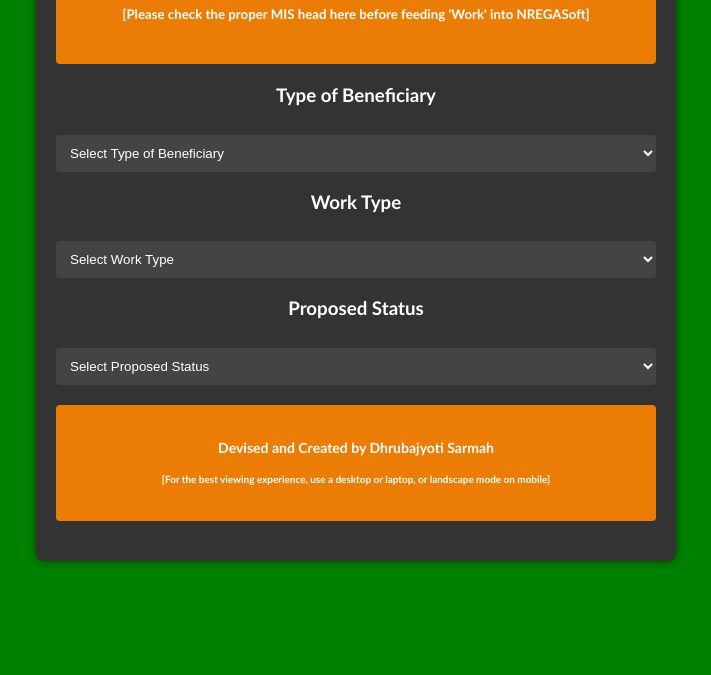
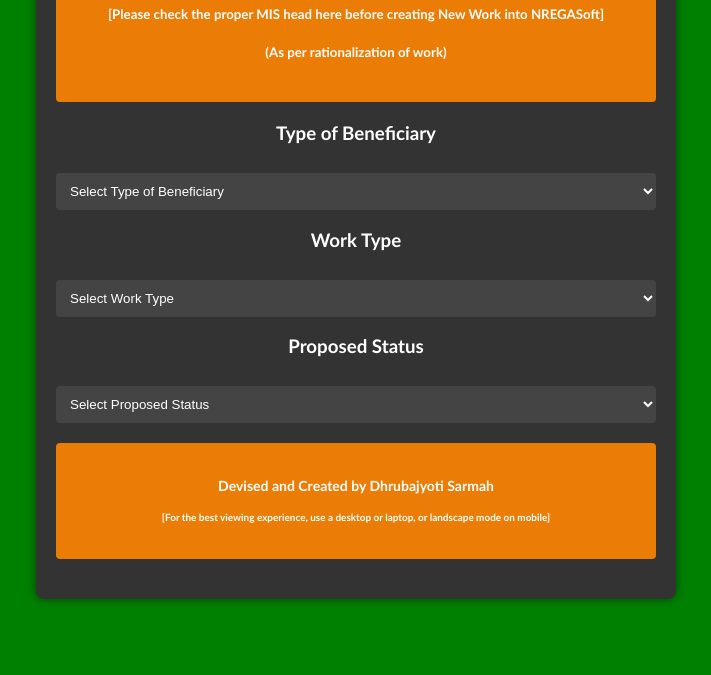
Before and after one commit to pnrd-dhrubajyoti/mgnregapermissibleworks, a plain HTML site: page index.html in a window 1280 px wide. Shown: the part 125-800 px from the top of the page, without its empty margins (284-995 px from the left). Drawn offline with Linux system fonts and the light colour scheme.

Commit message:
Update index.html

```diff
--- a/index.html
+++ b/index.html
@@ -4,6 +4,7 @@
     <meta charset="UTF-8">
     <meta name="viewport" content="width=device-width, initial-scale=1.0">
     <title>Permissible Works for MIS</title>
+	<title>Permissible Works for MIS</title>
 	<title>Permissible Works for MIS</title>
     <style>
         body {
@@ -65,7 +66,8 @@ text-align: centre;
 <div class="container">
     <div class="header-box">
        <h2>265 Permissible Works for NREGASoft</h2>
-<h5>[Please check the proper MIS head here before feeding 'Work' into NREGASoft]</h5>
+<h5>[Please check the proper MIS head here before creating New Work into NREGASoft]</h5>
+	    <h5>(As per rationalization of work)</h5>
 
     </div>
     <h3>Type of Beneficiary</h3>
```
